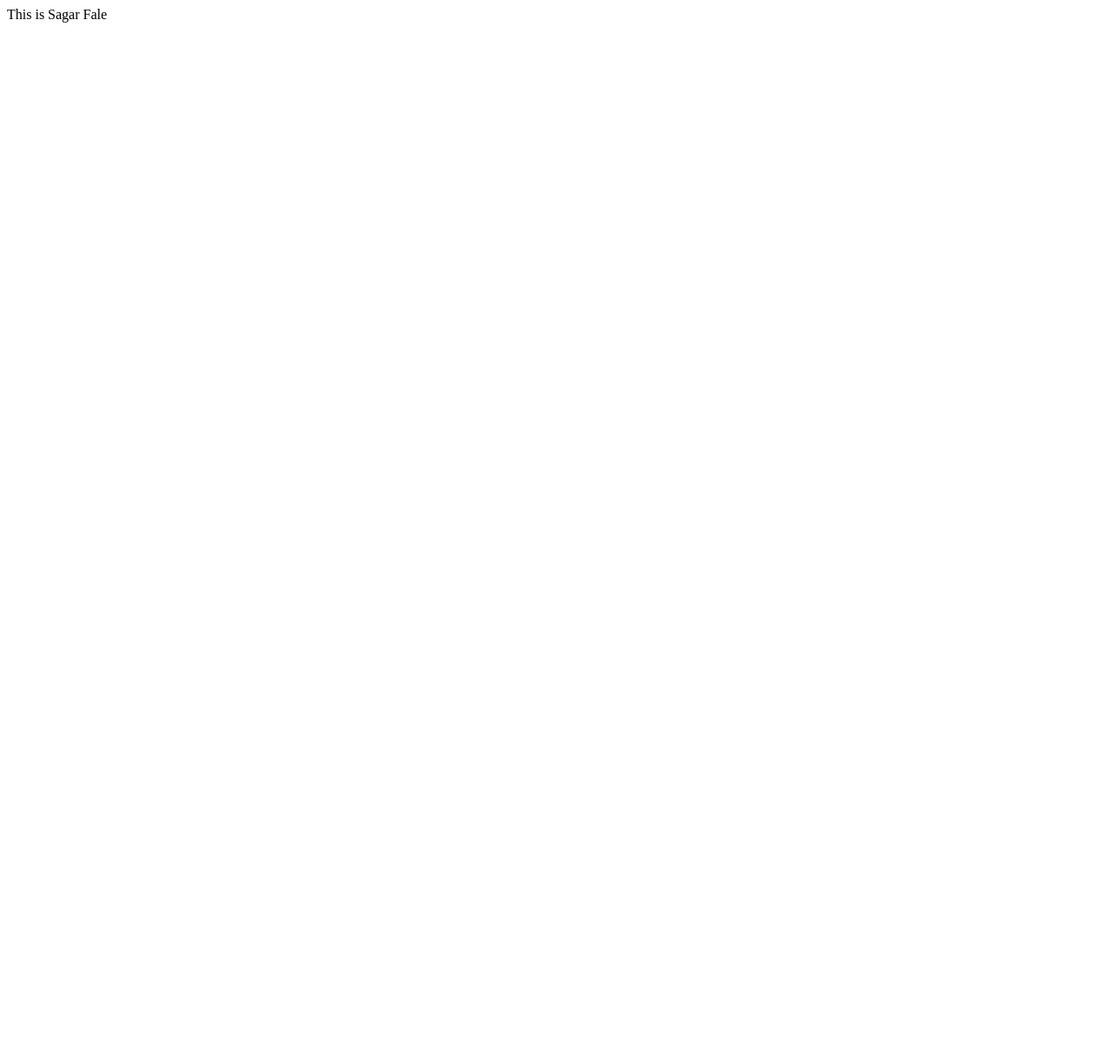
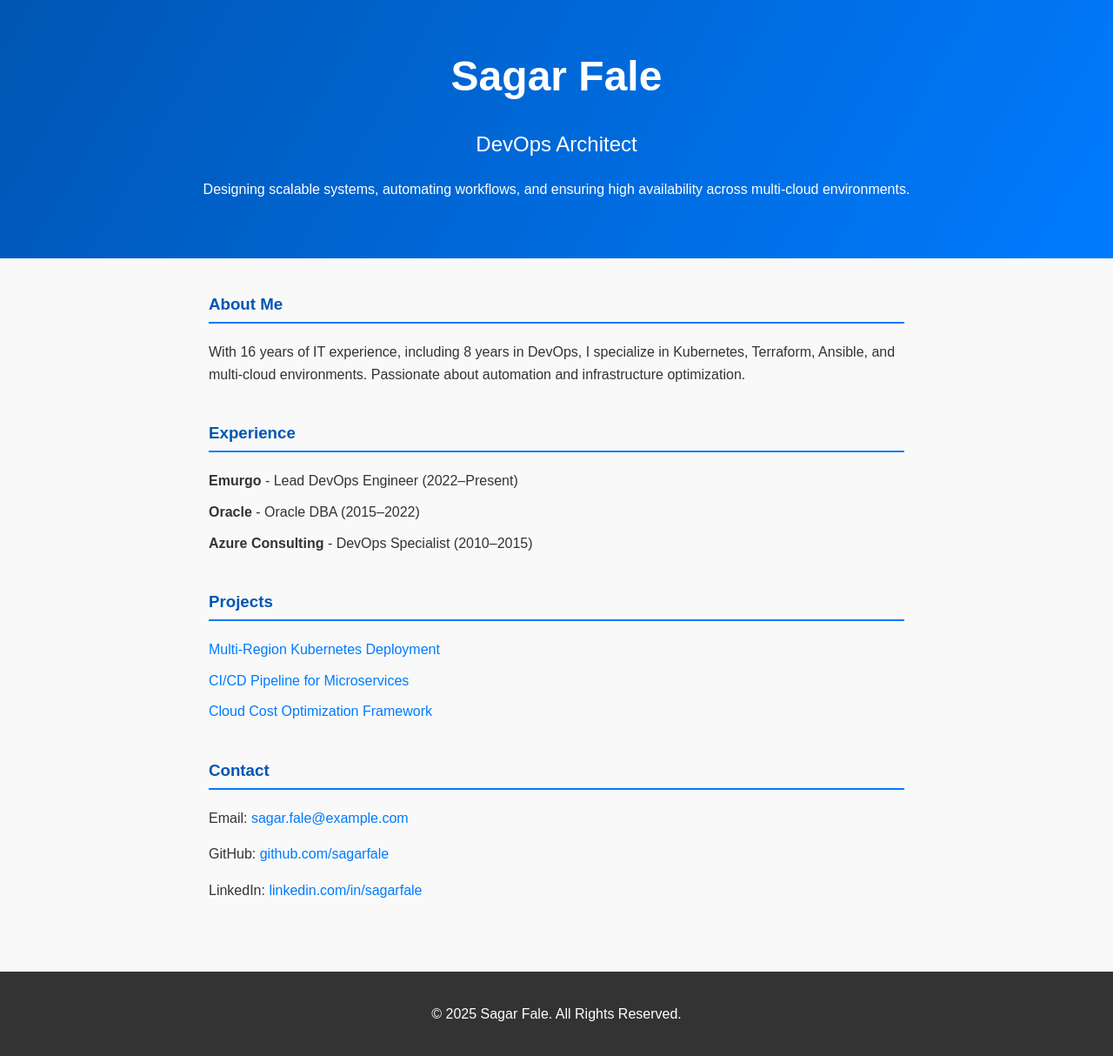
Before and after one commit to sagarfale/sagarfale.github.io, a plain HTML site: page index.html in a window 1280 px wide. Shown: the whole page at 87% size. Before the commit the page ends 800 px from the top, so only its background shows below. Drawn offline with Linux system fonts and the light colour scheme.

Commit message:
second commit

```diff
--- a/index.html
+++ b/index.html
@@ -1 +1,50 @@
-This is Sagar Fale
+<!DOCTYPE html>
+<html lang="en">
+<head>
+    <meta charset="UTF-8">
+    <meta name="viewport" content="width=device-width, initial-scale=1.0">
+    <title>Sagar Fale | DevOps Architect</title>
+    <link rel="stylesheet" href="style.css">
+</head>
+<body>
+    <header>
+        <h1>Sagar Fale</h1>
+        <h2>DevOps Architect</h2>
+        <p>Designing scalable systems, automating workflows, and ensuring high availability across multi-cloud environments.</p>
+    </header>
+    <main>
+        <section id="about">
+            <h3>About Me</h3>
+            <p>
+                With 16 years of IT experience, including 8 years in DevOps, I specialize in Kubernetes, Terraform, Ansible, and multi-cloud environments.
+                Passionate about automation and infrastructure optimization.
+            </p>
+        </section>
+        <section id="experience">
+            <h3>Experience</h3>
+            <ul>
+                <li><strong>Emurgo</strong> - Lead DevOps Engineer (2022–Present)</li>
+                <li><strong>Oracle</strong> - Oracle DBA (2015–2022)</li>
+                <li><strong>Azure Consulting</strong> - DevOps Specialist (2010–2015)</li>
+            </ul>
+        </section>
+        <section id="projects">
+            <h3>Projects</h3>
+            <ul>
+                <li><a href="#">Multi-Region Kubernetes Deployment</a></li>
+                <li><a href="#">CI/CD Pipeline for Microservices</a></li>
+                <li><a href="#">Cloud Cost Optimization Framework</a></li>
+            </ul>
+        </section>
+        <section id="contact">
+            <h3>Contact</h3>
+            <p>Email: <a href="mailto:sagar.fale@example.com">sagar.fale@example.com</a></p>
+            <p>GitHub: <a href="https://github.com/sagarfale" target="_blank">github.com/sagarfale</a></p>
+            <p>LinkedIn: <a href="https://linkedin.com/in/sagarfale" target="_blank">linkedin.com/in/sagarfale</a></p>
+        </section>
+    </main>
+    <footer>
+        <p>&copy; 2025 Sagar Fale. All Rights Reserved.</p>
+    </footer>
+</body>
+</html>
--- /dev/null
+++ b/style.css
@@ -0,0 +1,68 @@
+body {
+    font-family: Arial, sans-serif;
+    margin: 0;
+    padding: 0;
+    line-height: 1.6;
+    color: #333;
+    background-color: #f9f9f9;
+}
+
+header {
+    text-align: center;
+    padding: 50px 20px;
+    background: linear-gradient(120deg, #0056b3, #007bff);
+    color: white;
+}
+
+header h1 {
+    font-size: 3rem;
+    margin: 0;
+}
+
+header h2 {
+    font-size: 1.5rem;
+    font-weight: 300;
+}
+
+main {
+    padding: 20px;
+    max-width: 800px;
+    margin: auto;
+}
+
+section {
+    margin-bottom: 40px;
+}
+
+section h3 {
+    color: #0056b3;
+    border-bottom: 2px solid #007bff;
+    padding-bottom: 5px;
+    margin-bottom: 20px;
+}
+
+ul {
+    list-style: none;
+    padding: 0;
+}
+
+ul li {
+    margin-bottom: 10px;
+}
+
+a {
+    color: #007bff;
+    text-decoration: none;
+}
+
+a:hover {
+    text-decoration: underline;
+}
+
+footer {
+    text-align: center;
+    padding: 20px;
+    background-color: #333;
+    color: white;
+    margin-top: 20px;
+}
```
